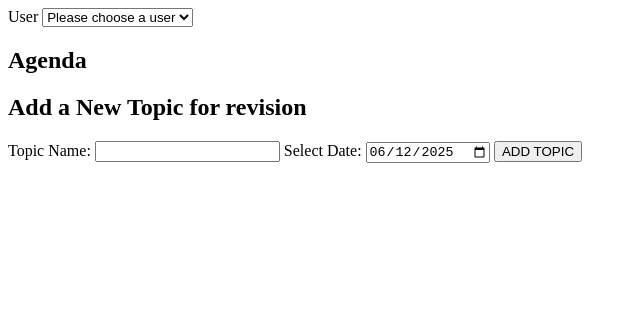
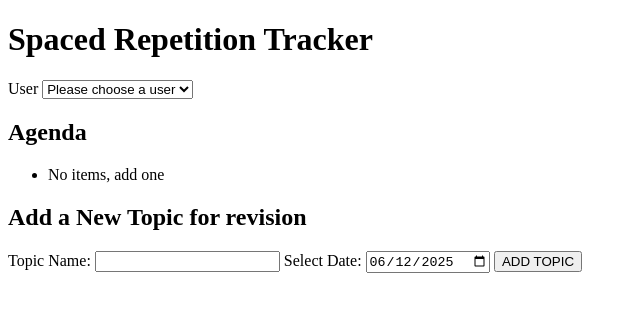
Before and after one commit to Droid-An/Project-Spaced-Repetition-Tracker, a plain HTML site: page index.html in a window 1280 px wide. Shown: the whole page, without its empty margins (0-640 px from the left). Drawn offline with Linux system fonts and the light colour scheme.

Commit message:
added h1 and "no items" placeholder

```diff
--- a/index.html
+++ b/index.html
@@ -12,6 +12,7 @@
 
 <body>
   <main>
+    <h1>Spaced Repetition Tracker</h1>
     <section>
       <label for="userDropdown">User</label>
       <select id="userDropdown" name="user" required>
@@ -23,6 +24,7 @@
       <h2 id="agenda-heading">Agenda</h2>
       <ul id="agenda-list" aria-live="polite">
         <!-- User agendas will be displayed here -->
+        <li>No items, add one</li>
       </ul>
     </section>
 
```
